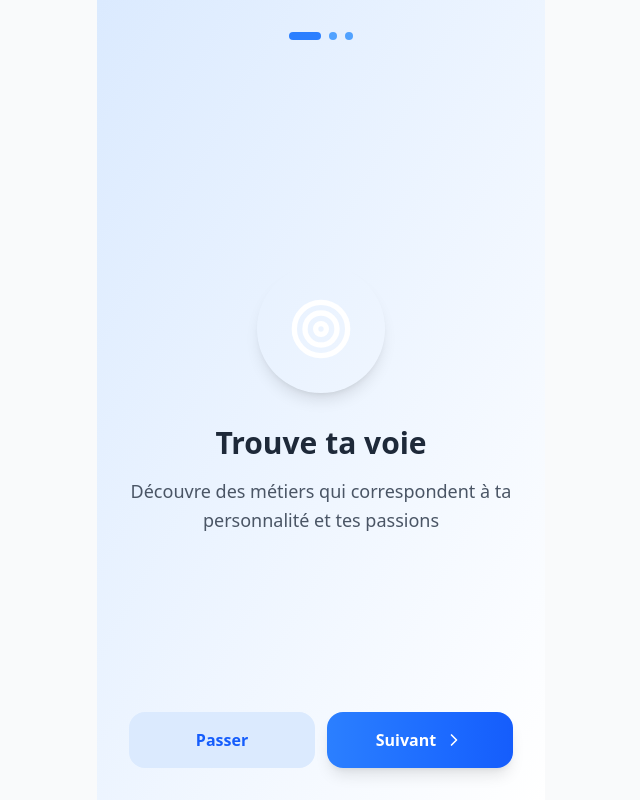
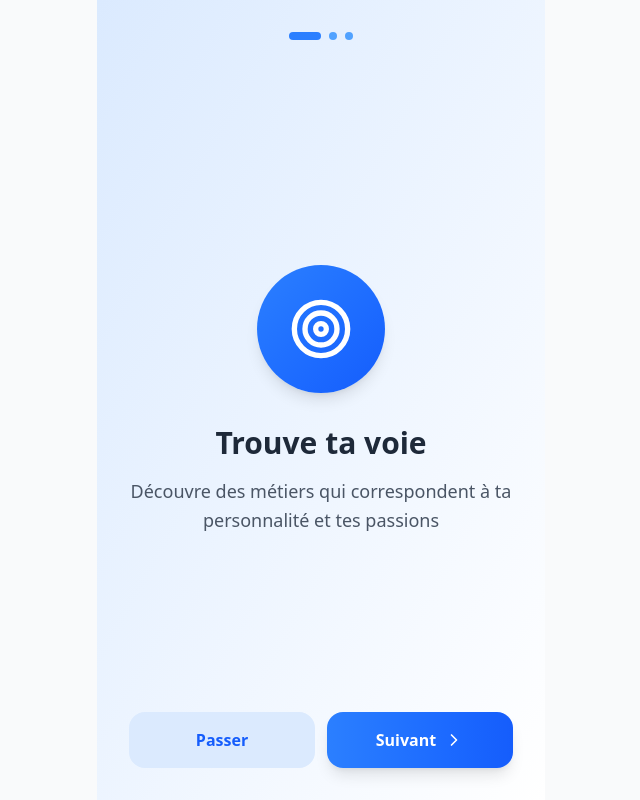
Before and after one commit to ineshaller/Oriento, a React (Vite) app: page / in a window 1280 px wide. Both pictures are taken after a click on the button "Commencer". Shown: the whole page, without its empty margins (319-959 px from the left). Built offline with nearby package versions, Linux system fonts and the light colour scheme.

Commit message:
fix bug affichage icone onboarding

```diff
--- a/src/components/Onboarding.tsx
+++ b/src/components/Onboarding.tsx
@@ -10,7 +10,7 @@ const slides = [
     icon: Target,
     title: "Trouve ta voie",
     description: "Découvre des métiers qui correspondent à ta personnalité et tes passions",
-    color: "from-primary-400 to-primary-500"
+    color: "from-primary-500 to-primary-600"
   },
   {
     icon: MessageCircle,
@@ -22,7 +22,7 @@ const slides = [
     icon: Sparkles,
     title: "Construis ton projet",
     description: "Explore les formations et parcours adaptés à tes ambitions",
-    color: "from-primary-600 to-primary-700"
+    color: "from-primary-500 to-primary-600"
   }
 ];
 
```
